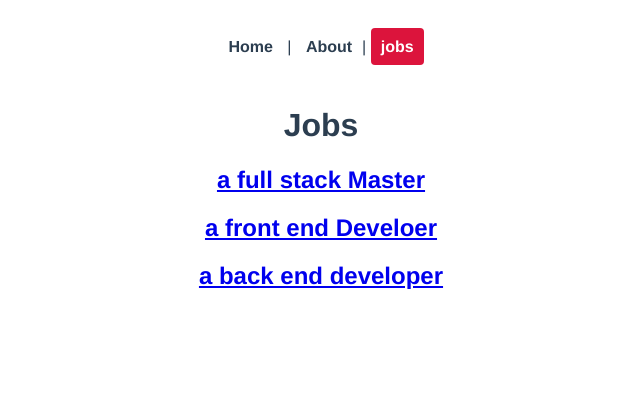
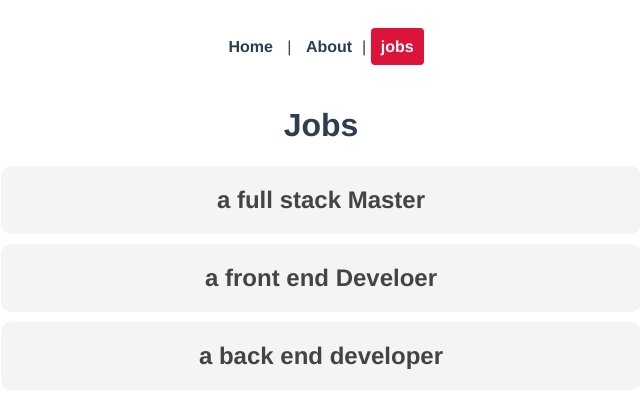
Before and after one commit to azmialwerfalli/new-jobs, a Vue app: page /jobs in a window 1280 px wide. Shown: the top 408 px of the page, without its empty margins (319-959 px from the left). Built offline with nearby package versions, Linux system fonts and the light colour scheme.

Commit message:
modified:   src/views/jobs/JobsView.vue

```diff
--- a/src/views/jobs/JobsView.vue
+++ b/src/views/jobs/JobsView.vue
@@ -1,6 +1,6 @@
 <template>
   <h1>Jobs</h1>
-  <div v-for="job in jobs" :key="job.id">
+  <div v-for="job in jobs" :key="job.id" class="job">
     <router-link :to="{name: 'JobDetails', params:{id:job.id}}">
       <h2>{{ job.title}}</h2>
     </router-link>
@@ -22,5 +22,19 @@
 </script>
 
 <style>
-
+.job h2 {
+  background: #f4f4f4;
+  padding: 20px;
+  border-radius: 10px;
+  margin: 10px auto;
+  max-width: 600px;
+  cursor: pointer;
+  color: #444;
+}
+.job h2:hover {
+  background: #ddd;
+}
+.job a {
+  text-decoration: none;
+}
 </style>
```
